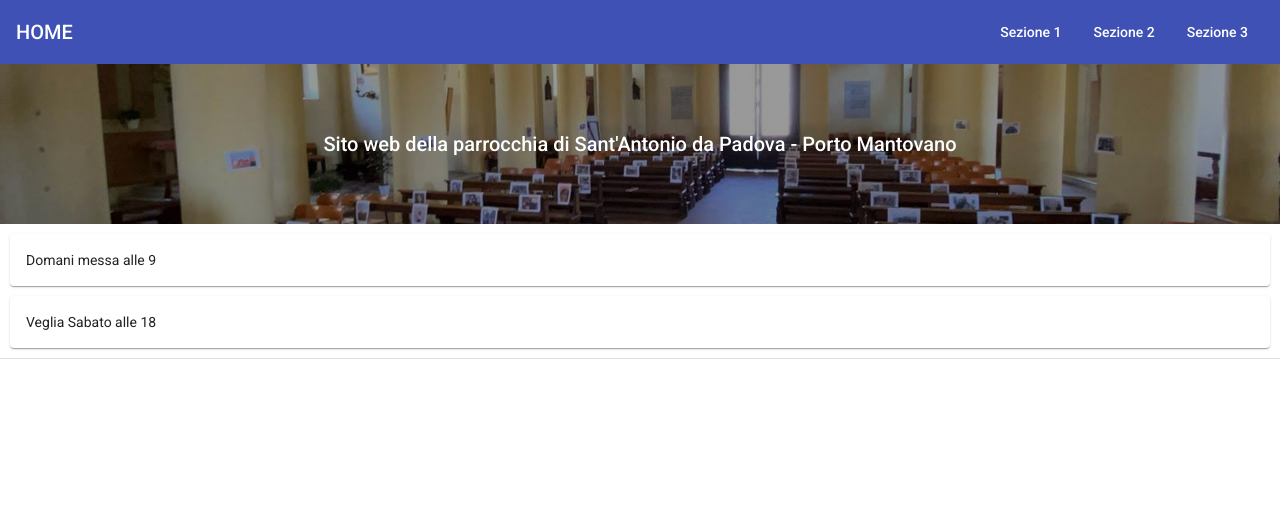
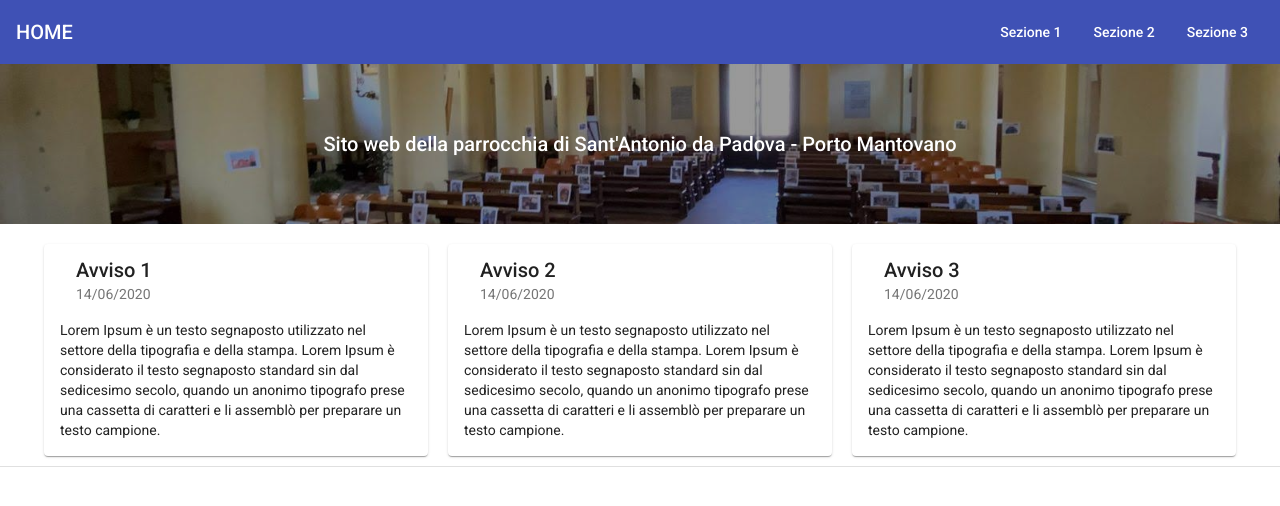
Before and after one commit to oratorionerd/oratorionerd, an Angular app in the folder frontend/: page /home in a window 1280 px wide. Shown: the top 506 px of the page. Built offline with nearby package versions, Linux system fonts and the light colour scheme.

Commit message:
rif #4, manca integrazione strapi

```diff
--- a/frontend/package.json
+++ b/frontend/package.json
@@ -15,10 +15,10 @@
     "@angular/cdk": "^9.2.3",
     "@angular/common": "~9.0.2",
     "@angular/compiler": "~9.0.2",
-    "@angular/core": "~9.0.2",
+    "@angular/core": "^9.0.7",
     "@angular/forms": "~9.0.2",
-    "@angular/material": "^9.2.3",
-    "@angular/platform-browser": "~9.0.2",
+    "@angular/material": "^9.2.4",
+    "@angular/platform-browser": "^9.0.7",
     "@angular/platform-browser-dynamic": "~9.0.2",
     "@angular/router": "~9.0.2",
     "rxjs": "~6.5.4",
--- a/frontend/src/app/app-routing.module.ts
+++ b/frontend/src/app/app-routing.module.ts
@@ -6,6 +6,7 @@ import { HomeComponent } from './pages/home/home.component';
 const routes: Routes = [
   { path: '', pathMatch : 'full', redirectTo : '/home'},
   { path: 'home', pathMatch: 'full', component: HomeComponent }
+
 ];
 
 @NgModule({
--- a/frontend/src/app/app.module.ts
+++ b/frontend/src/app/app.module.ts
@@ -12,6 +12,7 @@ import { AvvisiComponent } from './components/avvisi/avvisi.component';
 import {MatCardModule} from '@angular/material/card';
 import {MatDividerModule} from '@angular/material/divider';
 import {MatButtonModule} from '@angular/material/button';
+
 
 @NgModule({
   declarations: [
--- a/frontend/src/app/components/avvisi/avvisi.component.css
+++ b/frontend/src/app/components/avvisi/avvisi.component.css
@@ -4,5 +4,28 @@
   }
 
 .card-avviso {
-    margin: 10px;
+  height: fit-content;
+  margin: 10px;
 }
+@media (min-width: 900px) {
+  .card-avviso {
+      width: 30%;
+  }
+}
+
+@media (max-width: 899px) and (min-width: 600px) {
+  .card-avviso {
+      width: 45%;
+  }
+}
+
+@media (max-width: 599px) {
+  .card-avviso {
+      width: 100%;
+  }
+}
+.avvisi-container {
+  display: flex;
+  justify-content: center;
+  flex-wrap: wrap;
+}
--- a/frontend/src/app/components/avvisi/avvisi.component.html
+++ b/frontend/src/app/components/avvisi/avvisi.component.html
@@ -1 +1,13 @@
-<mat-card *ngFor="let avviso of avvisi" class="card-avviso">{{avviso}}</mat-card>
+<div class="avvisi-container">
+<mat-card *ngFor="let avviso of avvisi | slice:0:maxAvvisi" class="card-avviso">
+    <mat-card-header>
+      <mat-card-title>{{avviso.titolo}}</mat-card-title>
+      <mat-card-subtitle>{{avviso.data}}</mat-card-subtitle>
+    </mat-card-header>
+    <mat-card-content>
+      <p>
+        {{avviso.contenuto}}
+      </p>
+    </mat-card-content>
+</mat-card>
+</div>
--- a/frontend/src/app/components/avvisi/avvisi.component.ts
+++ b/frontend/src/app/components/avvisi/avvisi.component.ts
@@ -1,19 +1,48 @@
-import { Component, OnInit } from '@angular/core';
+import { Component, OnInit, Input, Output } from '@angular/core';
+import { ApiService } from 'src/app/services/api.service';
+import {EventEmitter } from '@angular/core';
+import { Avvisi } from 'src/app/models/avvisi';
+
 
 @Component({
   selector: 'component-avvisi',
   templateUrl: './avvisi.component.html',
   styleUrls: ['./avvisi.component.css']
 })
+
+
 export class AvvisiComponent implements OnInit {
 
-  public avvisi : string[] = [
-    "Domani messa alle 9",
-    "Veglia Sabato alle 18"
-  ]
-  constructor() { }
+  @Input() maxAvvisi : number;
+
+  public avvisi : Avvisi[];
+  constructor(private apiService : ApiService) {
+
+  }
+
+  private convertDate(inputFormat) {
+    function pad(s) { return (s < 10) ? '0' + s : s; }
+    var d = new Date(inputFormat)
+    return [pad(d.getDate()), pad(d.getMonth()+1), d.getFullYear()].join('/')
+  }
+
+  private sortDateDesc(a : Avvisi, b : Avvisi) {
+    let aa = a.data.split('/').reverse().join();
+    let bb = b.data.split('/').reverse().join();
+    return aa > bb ? -1 : (aa < bb ? 1 : 0);
+  }
 
   ngOnInit(): void {
+    this.apiService.getAvvisi().subscribe(avvisi => {
+      this.avvisi = avvisi;
+      this.avvisi.forEach(avviso => avviso.data = this.convertDate(avviso.data))
+      this.avvisi.sort(this.sortDateDesc)
+      if(!this.maxAvvisi)
+        this.maxAvvisi = avvisi.length;
+    })
   }
 
+
+
+
 }
--- /dev/null
+++ b/frontend/src/app/models/avvisi.ts
@@ -0,0 +1,6 @@
+export interface Avvisi {
+    id : number;
+    titolo : string;
+    contenuto : string;
+    data : string;
+}
--- a/frontend/src/app/pages/home/home.component.html
+++ b/frontend/src/app/pages/home/home.component.html
@@ -3,5 +3,5 @@
         <h2 class="mat-h2">Sito web della parrocchia di Sant'Antonio da Padova - Porto Mantovano</h2>
     </div>
 </div>
-<component-avvisi></component-avvisi>
+<component-avvisi maxAvvisi="3"></component-avvisi>
 <mat-divider></mat-divider>
--- a/frontend/src/app/pages/home/home.component.ts
+++ b/frontend/src/app/pages/home/home.component.ts
@@ -8,8 +8,6 @@ import { Component, OnInit } from '@angular/core';
 export class HomeComponent implements OnInit {
 
   constructor() { }
-
   ngOnInit(): void {
   }
-
 }
--- /dev/null
+++ b/frontend/src/app/services/api.service.ts
@@ -0,0 +1,48 @@
+import { Injectable } from '@angular/core';
+import { HttpClient, HttpHeaders } from '@angular/common/http';
+import { Observable, of } from 'rxjs';
+import { Avvisi } from '../models/avvisi'
+@Injectable({
+  providedIn: 'root'
+})
+export class ApiService {
+
+  private avvisi : Avvisi[] = [
+    {
+      id: 1,
+      titolo : 'Avviso 1',
+      contenuto : 'Lorem Ipsum è un testo segnaposto utilizzato nel settore della tipografia e della stampa. Lorem Ipsum è considerato il testo segnaposto standard sin dal sedicesimo secolo, quando un anonimo tipografo prese una cassetta di caratteri e li assemblò per preparare un testo campione.',
+      data: new Date().toString()
+    },
+    {
+      id: 2,
+      titolo : 'Avviso 2',
+      contenuto : 'Lorem Ipsum è un testo segnaposto utilizzato nel settore della tipografia e della stampa. Lorem Ipsum è considerato il testo segnaposto standard sin dal sedicesimo secolo, quando un anonimo tipografo prese una cassetta di caratteri e li assemblò per preparare un testo campione.',
+      data: new Date().toString()
+    },
+    {
+      id: 3,
+      titolo : 'Avviso 3',
+      contenuto : 'Lorem Ipsum è un testo segnaposto utilizzato nel settore della tipografia e della stampa. Lorem Ipsum è considerato il testo segnaposto standard sin dal sedicesimo secolo, quando un anonimo tipografo prese una cassetta di caratteri e li assemblò per preparare un testo campione.',
+      data: new Date().toString()
+    },
+    {
+      id: 4,
+      titolo : 'Avviso 4',
+      contenuto : 'Lorem Ipsum è un testo segnaposto utilizzato nel settore della tipografia e della stampa. Lorem Ipsum è considerato il testo segnaposto standard sin dal sedicesimo secolo, quando un anonimo tipografo prese una cassetta di caratteri e li assemblò per preparare un testo campione.',
+      data: new Date("6/6/2020").toString()
+    },
+    {
+      id: 5,
+      titolo : 'Avviso 5',
+      contenuto : 'Lorem Ipsum è un testo segnaposto utilizzato nel settore della tipografia e della stampa. Lorem Ipsum è considerato il testo segnaposto standard sin dal sedicesimo secolo, quando un anonimo tipografo prese una cassetta di caratteri e li assemblò per preparare un testo campione.',
+      data: new Date("6/5/2020").toString()
+    }
+  ]
+
+  constructor() { }
+
+  getAvvisi() : Observable<Avvisi[]> {
+    return of(this.avvisi);
+  }
+}
```
Also changed, not shown: frontend/src/app/app.component.css (line endings or trailing spaces), frontend/src/app/pages/home/home.component.css (line endings or trailing spaces), 2 other files (tests, documents, lock files or other folders).
